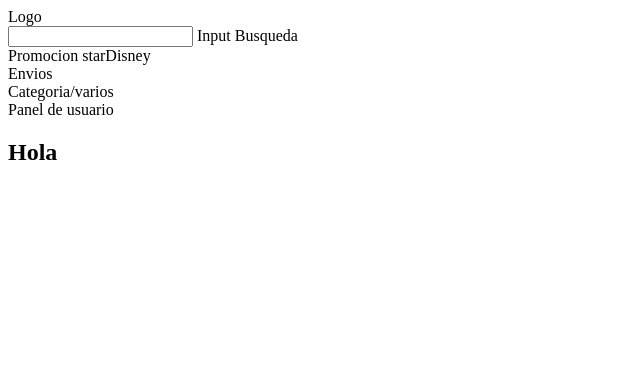
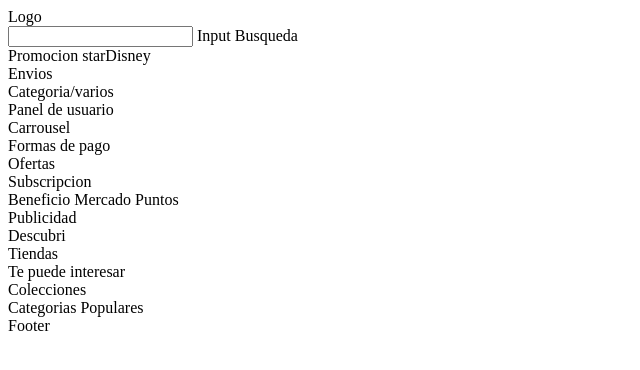
Before and after one commit to matiasmoscone1/clone-mercadolibre, a React (Vite) app: page / in a window 1280 px wide. Shown: the top 370 px of the page, without its empty margins (0-640 px from the left). Built offline with nearby package versions, Linux system fonts and the light colour scheme.

Commit message:
Creando esqueleto de la pagina

```diff
--- a/src/App.jsx
+++ b/src/App.jsx
@@ -2,9 +2,6 @@
 
 
 function App() {
-
-
-
 
 
   const Navbar = () => {
@@ -21,18 +18,111 @@ function App() {
 
       <div> Panel de usuario </div>
 
-
     </div>)
   }
 
 
+  const Carrousel = () => {
+    return(<div>
+      Carrousel
+    </div>)
+  }
+
+  const FormasPago = () => {
+    return(<div>
+      Formas de pago
+    </div>)
+  }
+
+
+  const Ofertas = () => {
+    return(<div>
+      Ofertas
+    </div>)
+  }
+
+  const Subscripcion = () => {
+    return(<div>
+      Subscripcion
+    </div>)
+  }
+
+  const BeneficioMercadoPuntos = () => {
+    return(<div>
+      Beneficio Mercado Puntos
+    </div>)
+  }
+
+  const Publicidad = () => {
+    return(<div>
+      Publicidad
+    </div>)
+  }
+
+  const Descubri = () => {
+    return(<div>
+      Descubri
+    </div>)
+  }
+
+  const Tiendas = () => {
+    return(<div>
+      Tiendas
+    </div>)
+  }
+
+  const TePuedeInteresar = () => {
+    return(<div>
+      Te puede interesar
+    </div>)
+  }
+
+  const Colecciones = () => {
+    return(<div>
+      Colecciones
+    </div>)
+  }
+
+  const CategoriasPopulares = () => {
+    return(<div>
+      Categorias Populares
+    </div>)
+  }
+
+  const Footer = () => {
+    return(<div>
+      Footer
+    </div>)
+  }
 
   return (
    <>
 
-   <Navbar />
+    <Navbar />
 
-   <h2>Hola</h2>
+    <Carrousel />
+
+    <FormasPago />
+
+    <Ofertas />
+
+    <Subscripcion />
+
+    <BeneficioMercadoPuntos />
+
+    <Publicidad />
+
+    <Descubri />
+
+    <Tiendas />
+
+    <TePuedeInteresar />
+
+    <Colecciones/>
+
+    <CategoriasPopulares />
+
+    <Footer />
 
    </>
   )
```
